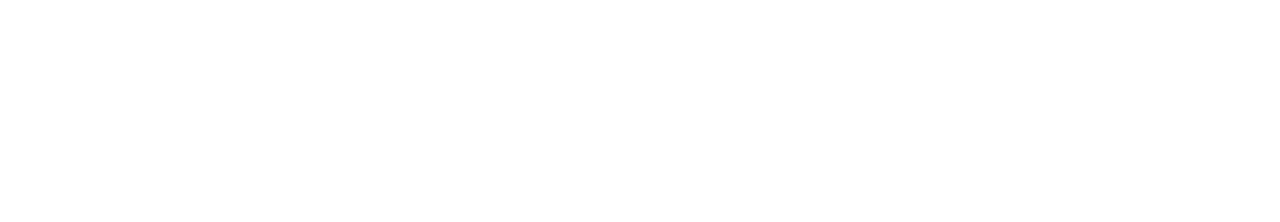
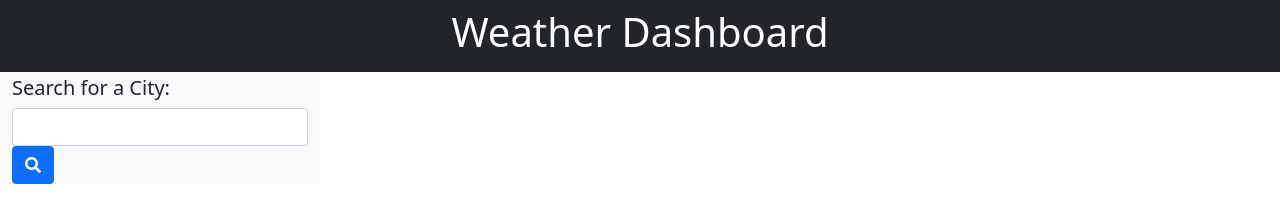
Before and after one commit to DRockmore89/5day-forecast, a plain HTML site: page index.html in a window 1280 px wide. Drawn offline with nearby package versions, Linux system fonts and the light colour scheme.

Commit message:
undated UI

```diff
--- a/index.html
+++ b/index.html
@@ -4,12 +4,42 @@
 <head>
     <meta charset="UTF-8">
     <meta name="viewport" content="width=device-width, initial-scale=1.0">
+    <link href="https://cdn.jsdelivr.net/npm/bootstrap@5.0.0-beta3/dist/css/bootstrap.min.css" rel="stylesheet"
+        integrity="sha384-eOJMYsd53ii+scO/bJGFsiCZc+5NDVN2yr8+0RDqr0Ql0h+rP48ckxlpbzKgwra6" crossorigin="anonymous">
+    <link rel="stylesheet" href="https://pro.fontawesome.com/releases/v5.10.0/css/all.css"
+        integrity="sha384-AYmEC3Yw5cVb3ZcuHtOA93w35dYTsvhLPVnYs9eStHfGJvOvKxVfELGroGkvsg+p" crossorigin="anonymous" />
     <link rel="stylesheet" href="style.css">
 
-    <title>Document</title>
+
+    <title>5 Day Forecast</title>
 </head>
 
 <body>
+    <header class="container-fluid text-center text-white bg-dark p-2">
+        <h1>Weather Dashboard</h1>
+    </header>
+
+    <div class="container-fluid">
+        <div class="row">
+            <aside class="col-lg-3 bg-light">
+                <h5 class="mt-1">Search for a City:</h5>
+                <div class="form-inline form-group">
+                    <input class="form-control" type="text" id="search-value" />
+                    <button class="btn btn-primary" id="search-button"> <i class="fa fa-search"></i> </button>
+                </div>
+
+                <ul class="list-group history"></ul>
+            </aside>
+
+            <div class="col-lg-9">
+                <div id="today" class="mt-3"></div>
+                <div id="forecast" class="row mt-3"></div>
+            </div>
+        </div>
+
+
+
+    </div>
     <script src="script.js"></script>
 </body>
 
```
